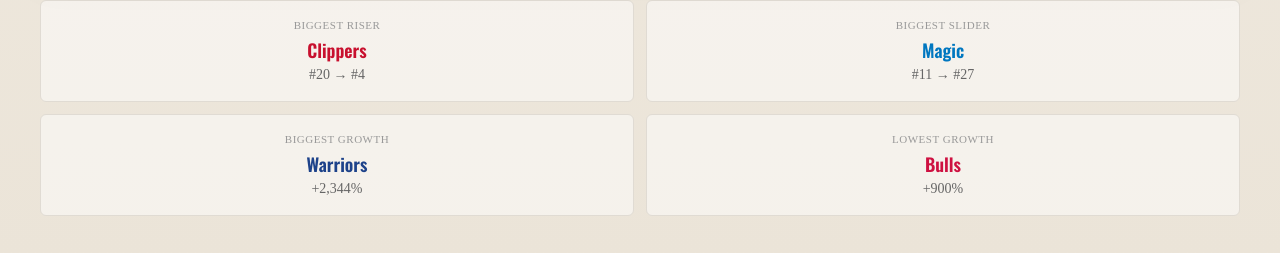
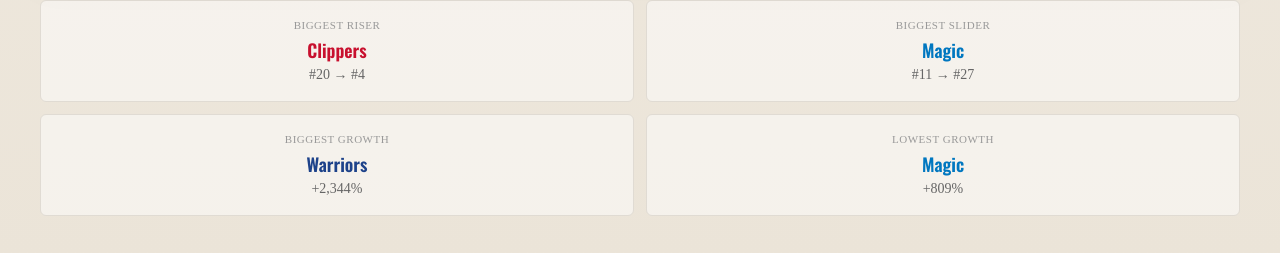
Before and after one commit to KobaKhit/kobakhit.github.io, a Jekyll site: the page data-visuals/nba-team-valuations/nba-team-valuations.html, which Jekyll copies as it is, in a window 1280 px wide. Shown: the part 1134-1387 px from the top of the page. Built offline with Jekyll 4.4.1, drawn with Linux system fonts in a browser that asks for light colours; some web fonts are replaced.

Commit message:
low groth

```diff
--- a/data-visuals/nba-team-valuations/nba-team-valuations.html
+++ b/data-visuals/nba-team-valuations/nba-team-valuations.html
@@ -401,8 +401,8 @@
       </div>
       <div class="stat-card">
         <span class="stat-label">Lowest Growth</span>
-        <span class="stat-team bulls">Bulls</span>
-        <span class="stat-detail">+900%</span>
+        <span class="stat-team magic">Magic</span>
+        <span class="stat-detail">+809%</span>
       </div>
     </div>
 
```
